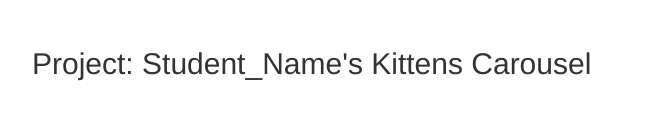
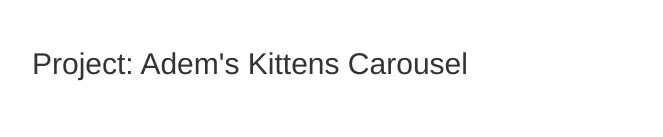
Before and after one commit to ADEMBUDAK1983/kittens-carousel, a plain HTML site: page static-web/index.html in a window 1280 px wide. Shown: the part 403-540 px from the top of the page, without its empty margins (308-971 px from the left). Drawn offline with nearby package versions, Linux system fonts and the light colour scheme.

Commit message:
updated app

```diff
--- a/static-web/index.html
+++ b/static-web/index.html
@@ -45,7 +45,7 @@
 
   <div><img src="https://clarusway.com/wp-content/uploads/2020/06/clarusway_logo.png" /></div>
 
-  <h2> Project: Student_Name's Kittens Carousel</h2>
+  <h2> Project: Adem's Kittens Carousel</h2>
 
   <div id="myCarousel" class="carousel slide" data-ride="carousel">
     <!-- Indicators -->
```
Also changed, not shown: 1 other file.
